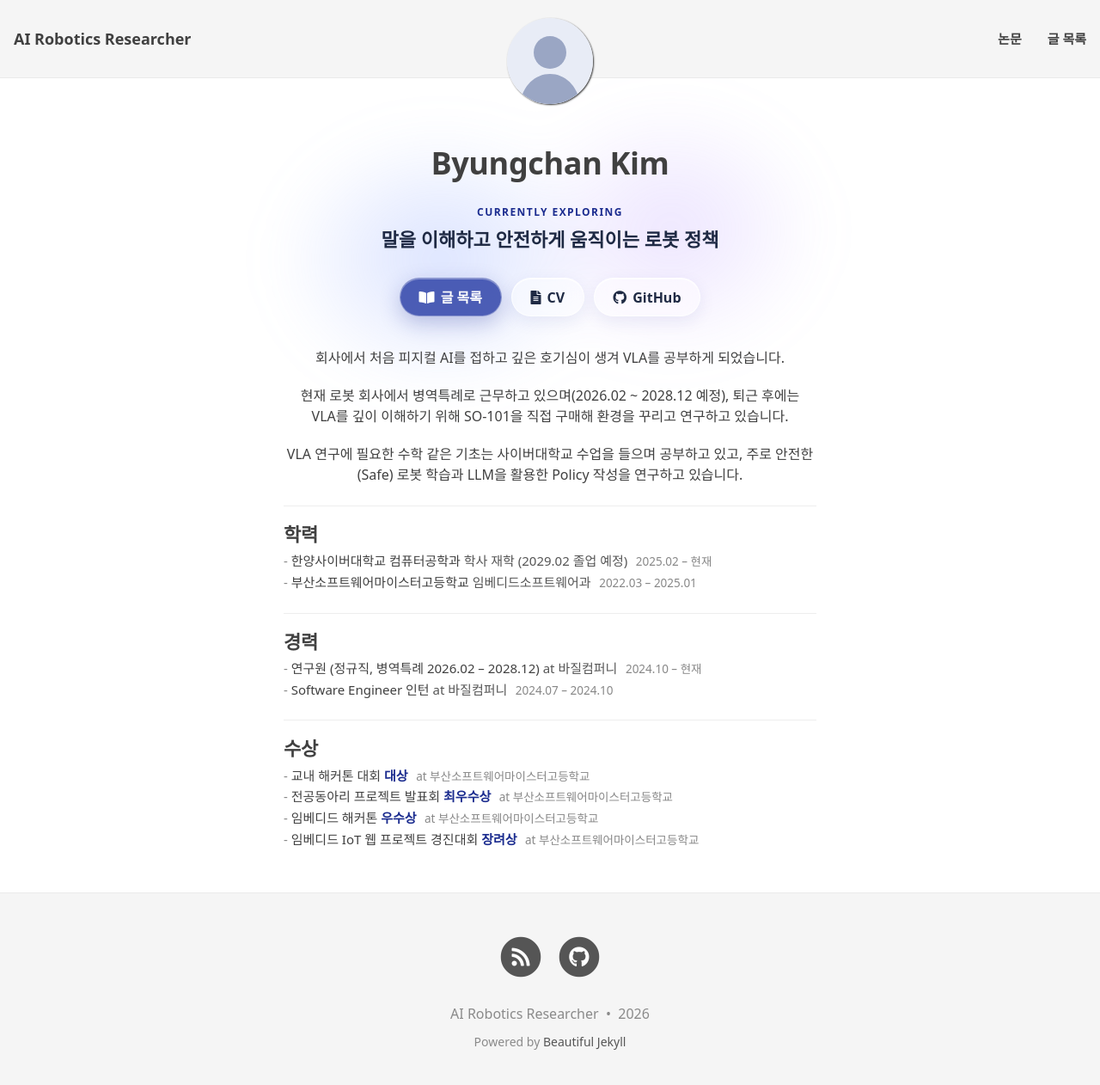
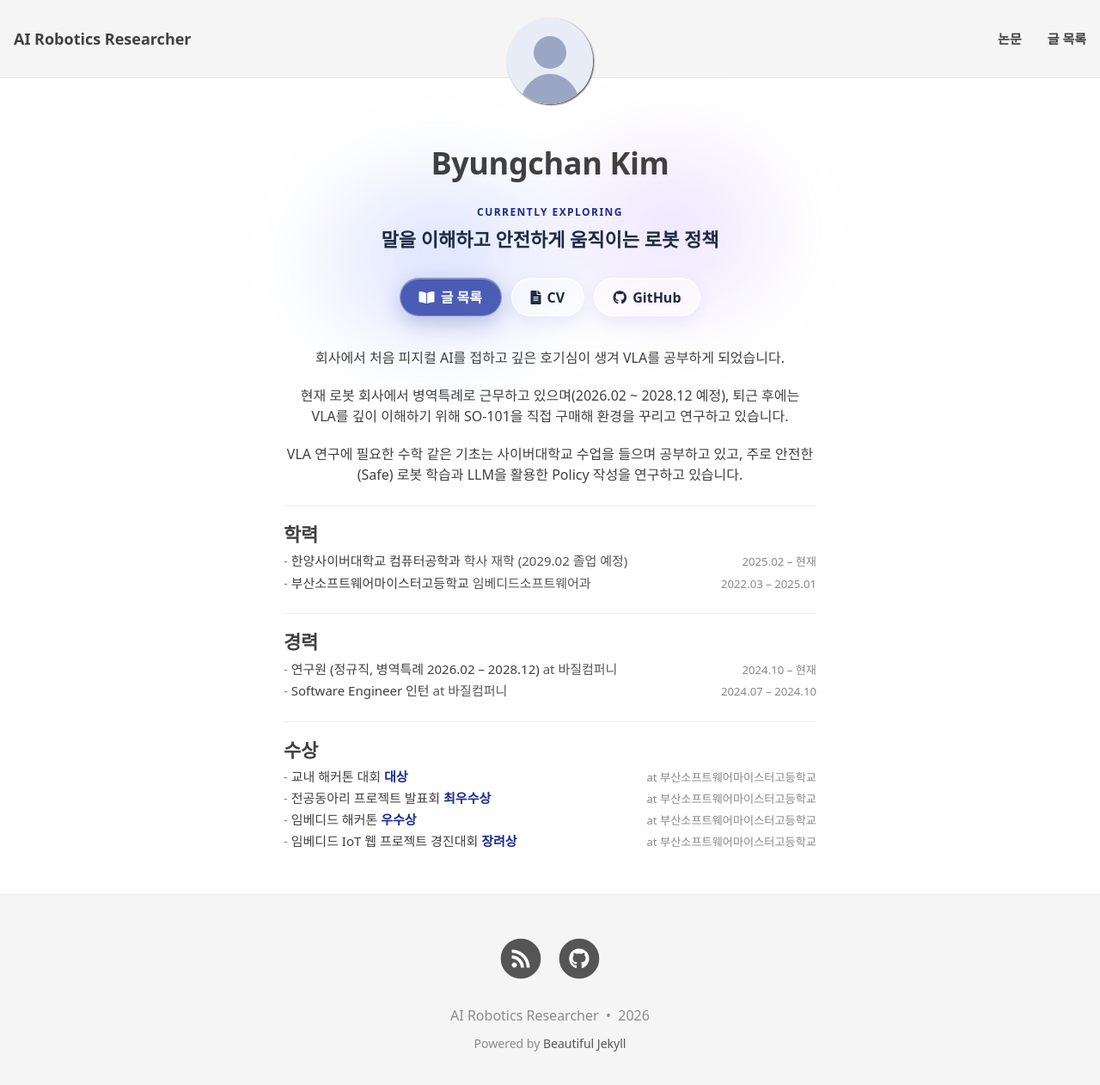
Before and after one commit to chanyee725/chanyee725, a Jekyll site: the page built from index.html, in a window 1280 px wide and 1274 px high. Shown: the top 1262 px of the window at 86% size. Built offline with Jekyll 4.4.1, drawn with Linux system fonts in a browser that asks for light colours; nearby versions of some CDN libraries; some web fonts are replaced; the list of posts is cut into pages by our own code.

Commit message:
style: balance home sections by right-aligning periods and organizers
Section text ended well short of the right edge, so its visual centre
sat 70-80px left of the page axis. Periods and organizers now sit in a
right-aligned column, so each row spans the full width. On phones they
drop to a second line.

Co-Authored-By: Claude Opus 5.5 (1M context) <noreply@anthropic.com>

```diff
--- a/assets/css/custom.css
+++ b/assets/css/custom.css
@@ -154,9 +154,23 @@ h4 {
   padding: 0;
   list-style: none;
 }
-.home-section li::before {
+/* 한 줄 = 왼쪽 내용 + 오른쪽 끝 기간·기관. 글자가 620px 양끝까지 차서 가운데 축과 맞는다 */
+.home-section li {
+  display: flex;
+  justify-content: space-between;
+  align-items: baseline;
+  gap: 1.5rem;
+}
+.row-main::before {
   content: "- ";
   color: #888;
+}
+.row-side {
+  flex-shrink: 0;
+  font-size: 0.88em;
+  font-variant-numeric: tabular-nums;
+  color: #888;
+  text-align: right;
 }
 .home-section li {
   margin: 0.15rem 0;
@@ -269,6 +283,14 @@ ul.pagination.blog-pager {
 }
 
 @media (max-width: 640px) {
+  .home-section li {
+    flex-direction: column;
+    gap: 0;
+  }
+  .row-side {
+    padding-left: 0.75em;
+    text-align: left;
+  }
   .home-name {
     font-size: 30px;
   }
--- a/index.html
+++ b/index.html
@@ -28,7 +28,7 @@ title: AI Robotics Researcher
     <h2>학력</h2>
     <ul>
       {% for e in p.education %}
-      <li>{{ e.title }}{% if e.note %} <span class="home-at">{{ e.note }}</span>{% endif %} <span class="home-sub">{{ e.period }}</span></li>
+      <li><span class="row-main">{{ e.title }}{% if e.note %} <span class="home-at">{{ e.note }}</span>{% endif %}</span><span class="row-side">{{ e.period }}</span></li>
       {% endfor %}
     </ul>
   </section>
@@ -37,7 +37,7 @@ title: AI Robotics Researcher
     <h2>경력</h2>
     <ul>
       {% for c in p.career %}
-      <li>{{ c.role }}{% if c.org %} <span class="home-at">at {{ c.org }}</span>{% endif %} <span class="home-sub">{{ c.period }}</span></li>
+      <li><span class="row-main">{{ c.role }}{% if c.org %} <span class="home-at">at {{ c.org }}</span>{% endif %}</span><span class="row-side">{{ c.period }}</span></li>
       {% endfor %}
     </ul>
   </section>
@@ -46,7 +46,7 @@ title: AI Robotics Researcher
     <h2>수상</h2>
     <ul>
       {% for a in p.awards %}
-      <li>{{ a.title }} <b>{{ a.prize }}</b>{% if a.org %} <span class="home-sub">at {{ a.org }}</span>{% endif %}</li>
+      <li><span class="row-main">{{ a.title }} <b>{{ a.prize }}</b></span>{% if a.org %}<span class="row-side">at {{ a.org }}</span>{% endif %}</li>
       {% endfor %}
     </ul>
   </section>
```
